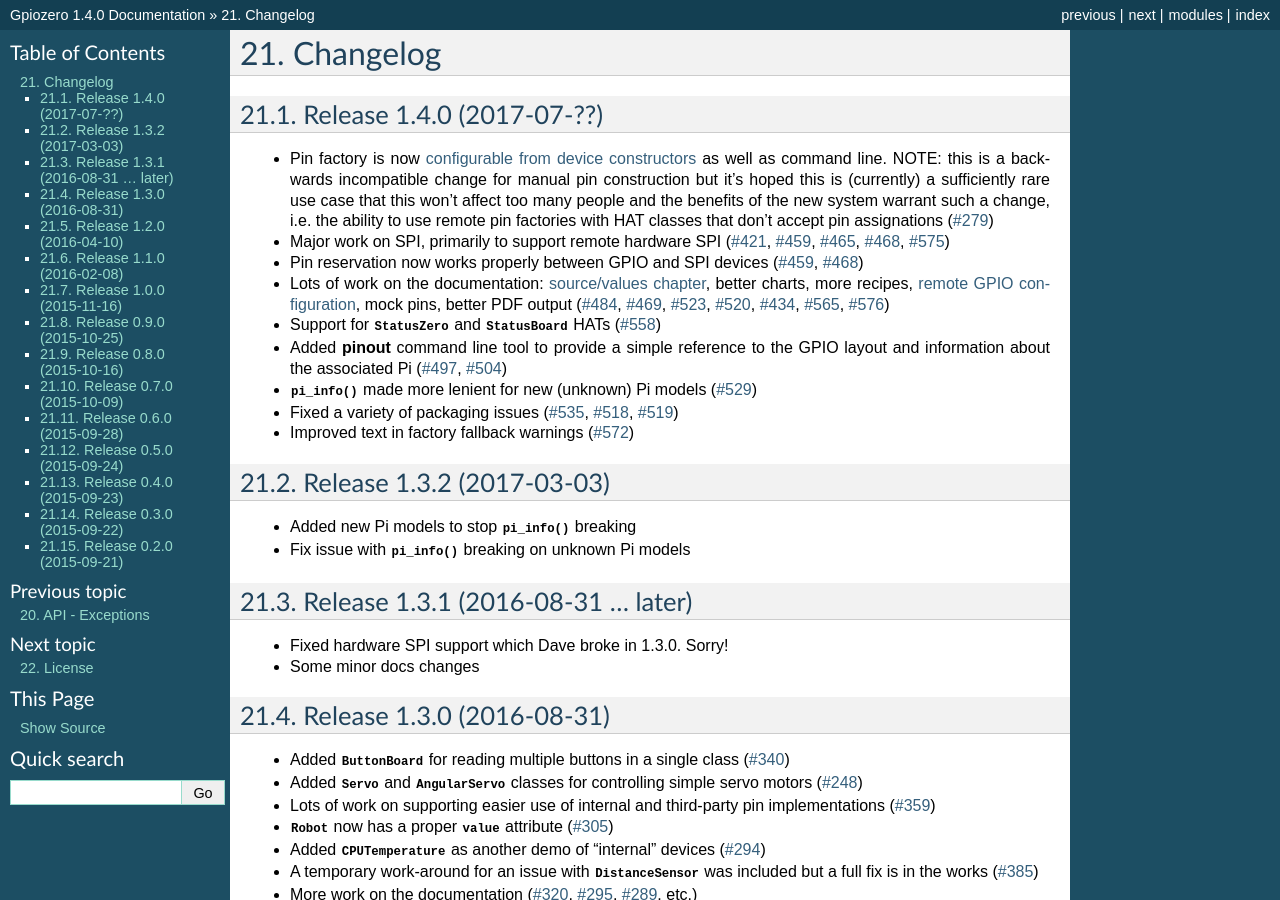
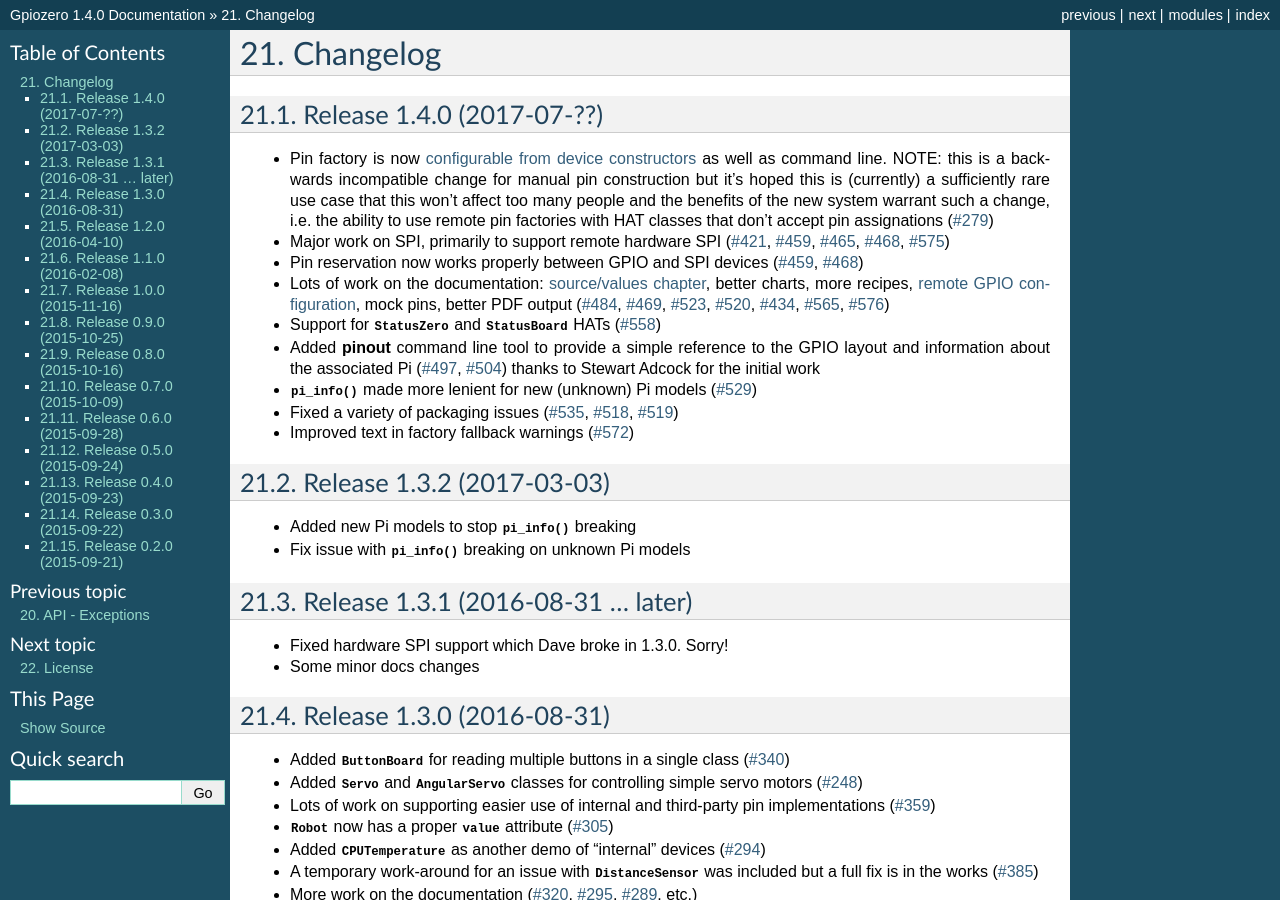
Before and after one commit to gpiozero/gpiozero, a Sphinx documentation site: the page built from docs/changelog.rst, in a window 1280 px wide and 900 px high. Built offline with Sphinx 7.4.7, drawn with Linux system fonts in a browser that asks for light colours.

Commit message:
Add thanks to Stewart Adcock

```diff
--- a/docs/changelog.rst
+++ b/docs/changelog.rst
@@ -26,7 +26,7 @@
 * Support for :class:`StatusZero` and :class:`StatusBoard` HATs (`#558`_)
 * Added :program:`pinout` command line tool to provide a simple
   reference to the GPIO layout and information about the associated Pi
-  (`#497`_, `#504`_)
+  (`#497`_, `#504`_) thanks to Stewart Adcock for the initial work
 * :func:`pi_info` made more lenient for new (unknown) Pi models (`#529`_)
 * Fixed a variety of packaging issues (`#535`_, `#518`_, `#519`_)
 * Improved text in factory fallback warnings (`#572`_)
```
